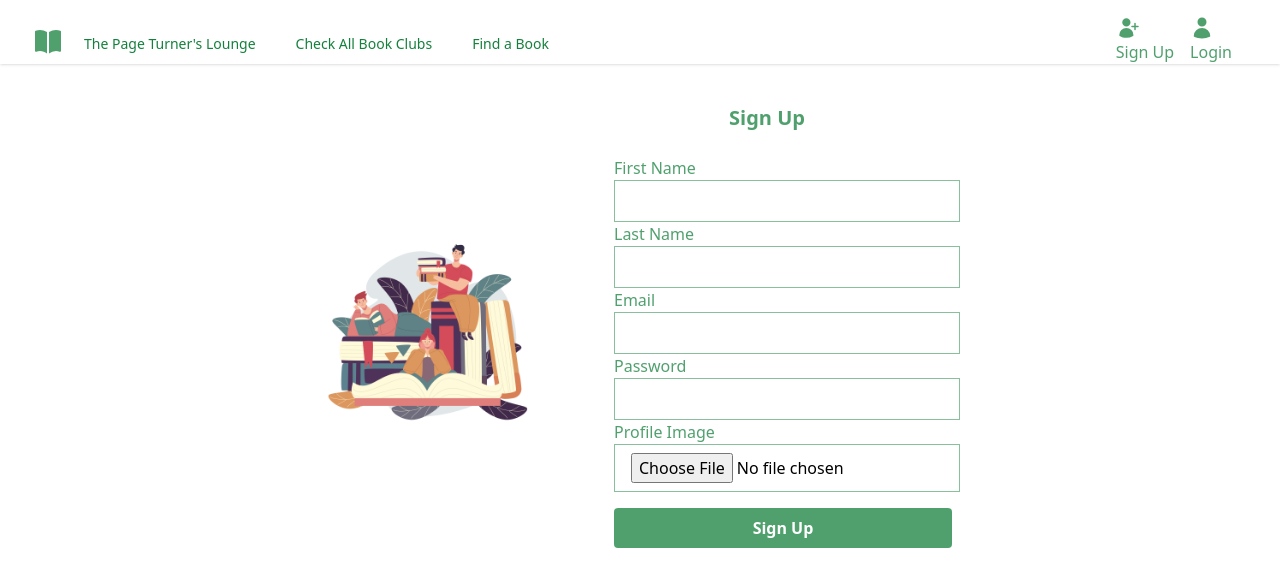
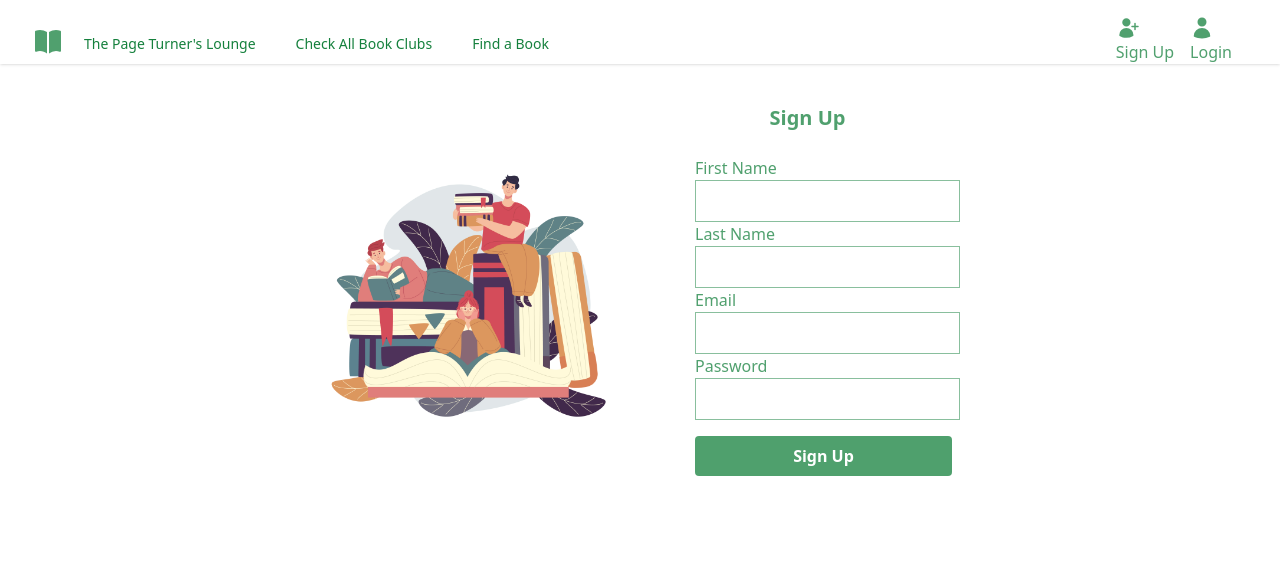
Before and after one commit to alehacker/page-turner-client, a React (Create React App) app: page /signup in a window 1280 px wide. Shown: the top 586 px of the page. Built offline with nearby package versions, Linux system fonts and the light colour scheme.

Commit message:
handling images

```diff
--- a/src/pages/SignUp.js
+++ b/src/pages/SignUp.js
@@ -73,9 +73,9 @@ const SignUp = () => {
                      <label className="text-green-700 text-opacity-75">Password</label>
                      <input type='password' name="password" value={newUser.password} onChange={handleChange} className="px-4 py-2 border border-green-700 border-opacity-50"></input>
 
-                     <label className="text-green-700 text-opacity-75">Profile Image</label>
-                     <input type='file' name="profileImage"
-                      accept=".jpg, .jpeg, .png, .pdf" className="px-4 py-2 border border-green-700 border-opacity-50"></input>
+                     {/* <label className="text-green-700 text-opacity-75">Profile Image</label>
+                     <input type='file' name="profileImage" value={newUser.profileImage}
+                      accept=".jpg, .jpeg, .png, .pdf" className="px-4 py-2 border border-green-700 border-opacity-50"></input> */}
 
                      <button className="px-4 py-2 my-4 mr-2 font-bold text-white bg-green-700 bg-opacity-75 rounded hover:bg-green-500" type="submit"  >Sign Up</button>
                   </form>
--- a/src/pages/UserProfile.js
+++ b/src/pages/UserProfile.js
@@ -32,7 +32,7 @@ const UserProfile = () => {
       {user && (
         <>
           <div className="flex flex-col items-center p-4 bg-gray-100">
-               <img className="object-cover w-20 h-20 mb-2 rounded-full" src='user.profileImage' alt='Profile'></img>
+               {/* <img className="object-cover w-20 h-20 mb-2 rounded-full" src='user.profileImage' alt='Profile'></img> */}
                <h2 className="text-xl font-bold text-green-700 text-opacity-75 ">{user.firstName} {user.lastName}</h2>
                <p className="text-green-700">Email: {user.email}</p>
                <Link to={`/create-bookclub/${user._id}`}
```
